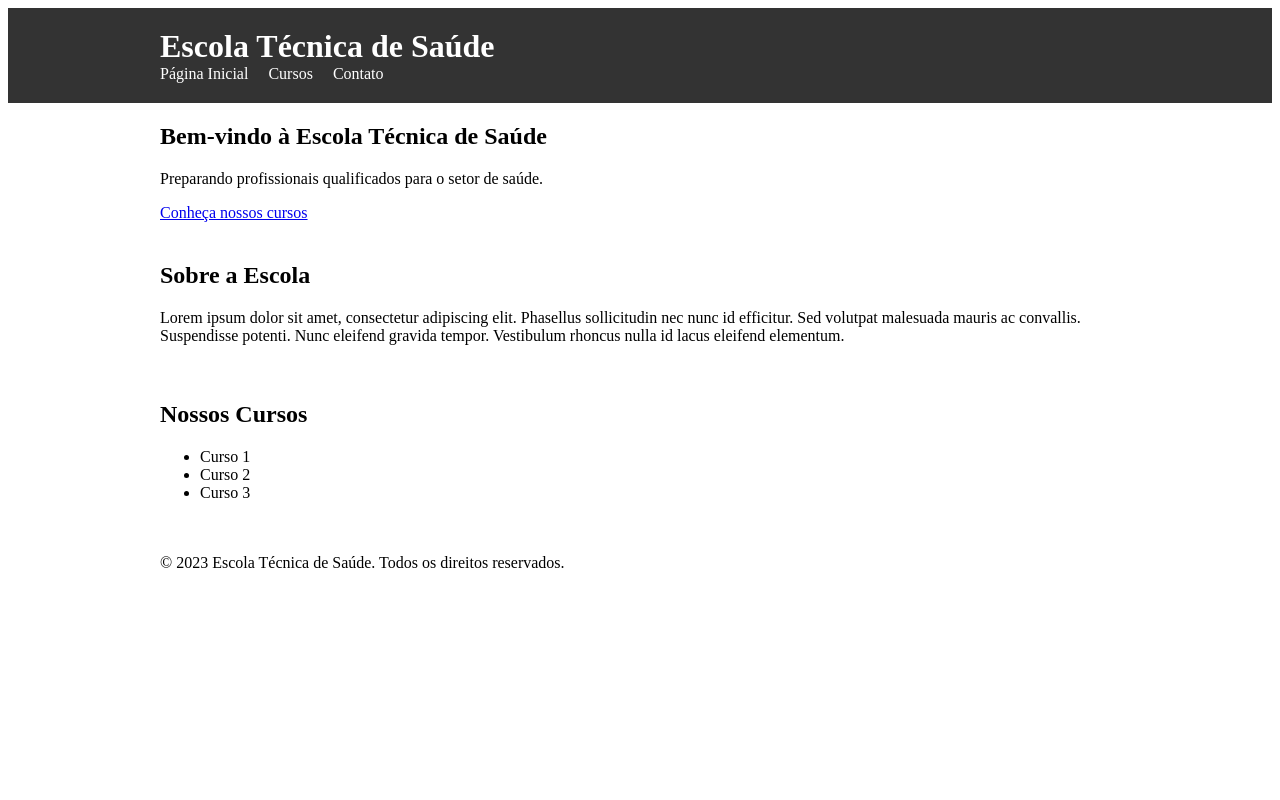
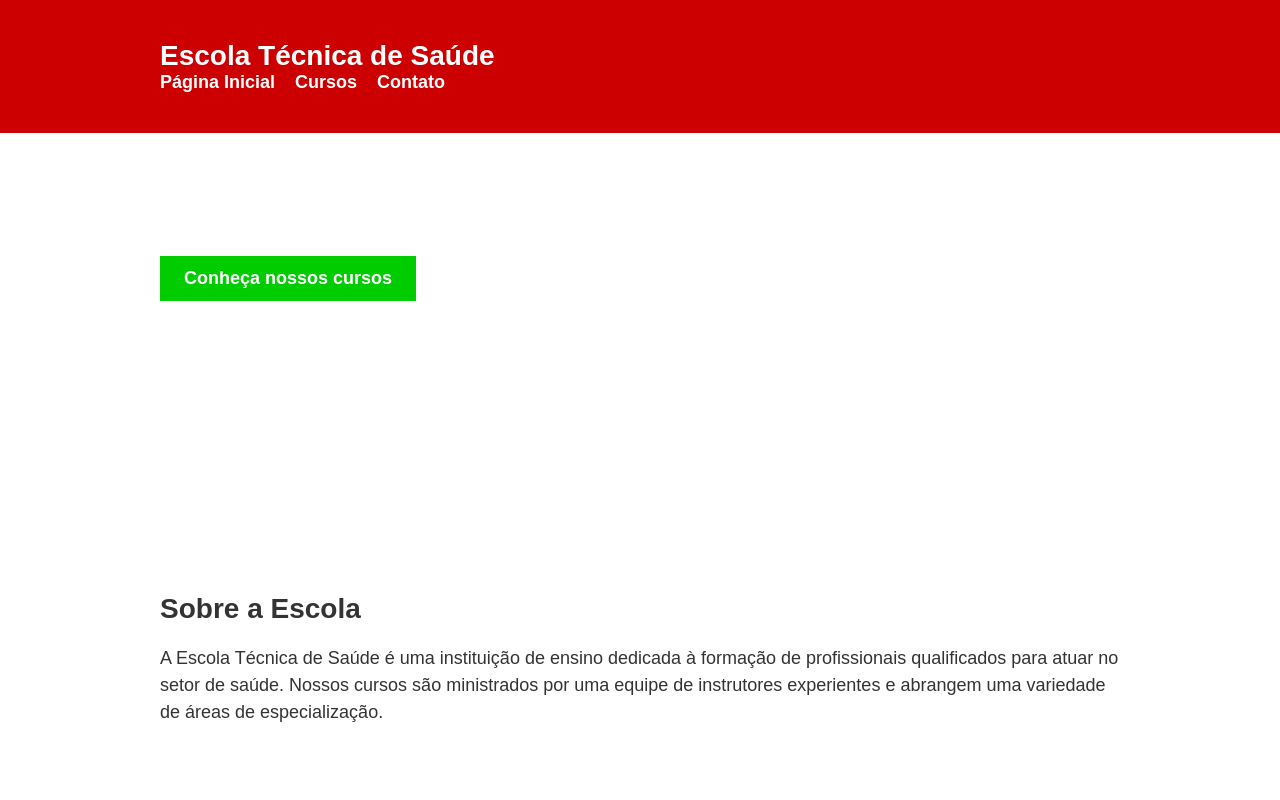
Before and after one commit to hiagokodato/escola_saude, a plain HTML site: page index.html in a window 1280 px wide. Shown: the top 800 px of the page. Drawn offline with Linux system fonts and the light colour scheme.

Commit message:
new_design

```diff
--- a/index.html
+++ b/index.html
@@ -3,7 +3,7 @@
 <head>
   <title>Escola Técnica de Saúde</title>
   <link rel="stylesheet" type="text/css" href="page1.css">
-  <script src="script.js"></script>
+  <script src="script1.js"></script>
 </head>
 <body>
   <header>
@@ -30,7 +30,7 @@
   <section id="about">
     <div class="container">
       <h2>Sobre a Escola</h2>
-      <p>Lorem ipsum dolor sit amet, consectetur adipiscing elit. Phasellus sollicitudin nec nunc id efficitur. Sed volutpat malesuada mauris ac convallis. Suspendisse potenti. Nunc eleifend gravida tempor. Vestibulum rhoncus nulla id lacus eleifend elementum.</p>
+      <p>A Escola Técnica de Saúde é uma instituição de ensino dedicada à formação de profissionais qualificados para atuar no setor de saúde. Nossos cursos são ministrados por uma equipe de instrutores experientes e abrangem uma variedade de áreas de especialização.</p>
     </div>
   </section>
 
--- a/page1.css
+++ b/page1.css
@@ -1,27 +1,29 @@
-<!DOCTYPE html>
-<html>
-<head>
-  <title>Cursos da Escola Técnica de Saúde</title>
-  <style>
+/* Estilos gerais */
 body {
   font-family: Arial, sans-serif;
   margin: 0;
   padding: 0;
-    }
-
-    header {
-      background-color: #333;
-      color: #fff;
-      padding: 20px;
+  background-color: #ffffff; /* Branco */
 }
 
 .container {
   max-width: 960px;
   margin: 0 auto;
+  padding: 20px;
 }
 
-    h1 {
+/* Estilos do cabeçalho */
+header {
+  background-color: #cc0000; /* Vermelho */
+  color: #ffffff; /* Branco */
+  padding: 20px;
+}
+
+header h1 {
   margin: 0;
+  font-size: 28px;
+  font-weight: bold;
+  color: #ffffff; /* Branco */
 }
 
 nav ul {
@@ -36,57 +38,111 @@
 }
 
 nav ul li a {
-      color: #fff;
+  color: #ffffff; /* Branco */
   text-decoration: none;
+  font-size: 18px;
+  font-weight: bold;
 }
 
-    section {
-      padding: 20px;
+/* Estilos do banner */
+#banner {
+  position: relative;
+  height: 400px;
+  overflow: hidden;
 }
 
-    h2 {
-      margin-top: 0;
+#banner .carousel-item {
+  height: 400px;
 }
 
-    ul.courses {
+#banner .carousel-caption {
+  position: absolute;
+  top: 50%;
+  left: 50%;
+  transform: translate(-50%, -50%);
+  text-align: center;
+}
+
+#banner h2 {
+  font-size: 36px;
+  font-weight: bold;
+  margin: 0;
+  margin-bottom: 20px;
+  color: #ffffff; /* Branco */
+}
+
+#banner p {
+  font-size: 18px;
+  margin-bottom: 20px;
+  color: #ffffff; /* Branco */
+}
+
+#banner .btn {
+  display: inline-block;
+  padding: 12px 24px;
+  background-color: #00cc00; /* Verde */
+  color: #ffffff; /* Branco */
+  text-decoration: none;
+  font-size: 18px;
+  font-weight: bold;
+}
+
+/* Estilos da seção "Sobre a Escola" */
+#about {
+  background-color: #ffffff; /* Branco */
+  padding: 40px;
+}
+
+#about h2 {
+  font-size: 28px;
+  font-weight: bold;
+  margin: 0;
+  margin-bottom: 20px;
+  color: #333333; /* Preto */
+}
+
+#about p {
+  font-size: 18px;
+  line-height: 1.5;
+  color: #333333; /* Preto */
+}
+
+/* Estilos da seção "Nossos Cursos" */
+#courses {
+  background-color: #f5f5f5;
+  padding: 40px;
+}
+
+#courses h2 {
+  font-size: 28px;
+  font-weight: bold;
+  margin: 0;
+  margin-bottom: 20px;
+  color: #333333; /* Preto */
+}
+
+#courses ul {
   list-style: none;
   padding: 0;
 }
 
-    ul.courses li {
+#courses li {
+  font-size: 18px;
+  line-height: 1.5;
   margin-bottom: 10px;
+  color: #555555; /* Cinza escuro */
 }
-  </style>
-</head>
-<body>
-  <header>
-    <div class="container">
-      <h1>Escola Técnica de Saúde</h1>
-      <nav>
-        <ul>
-          <li><a href="index.html">Página Inicial</a></li>
-          <li><a href="cursos.html">Cursos</a></li>
-          <li><a href="#">Contato</a></li>
-        </ul>
-      </nav>
-    </div>
-  </header>
 
-  <section id="cursos">
-    <div class="container">
-      <h2>Nossos Cursos</h2>
-      <ul class="courses">
-        <li>Técnico em Enfermagem</li>
-        <li>Cuidador de Idosos</li>
-        <li>Pronto Socorro</li>
-      </ul>
-    </div>
-  </section>
+/* Estilos do rodapé */
+footer {
+  background-color: #cc0000; /* Vermelho */
+  color: #ffffff; /* Branco */
+  padding: 20px;
+  text-align: center;
+}
 
-  <footer>
-    <div class="container">
-      <p>© 2023 Escola Técnica de Saúde. Todos os direitos reservados.</p>
-    </div>
-  </footer>
-</body>
-</html>
+footer p {
+  margin: 0;
+  font-size: 14px;
+  color: #ffffff; /* Branco */
+}
--- a/page2.css
+++ b/page2.css
@@ -1,24 +1,20 @@
-/* Estilos gerais */
 body {
   font-family: Arial, sans-serif;
   margin: 0;
   padding: 0;
+  background-color: #ffffff; /* Branco */
 }
 
-  .container {
-    max-width: 960px;
-    margin: 0 auto;
-  }
-
-  /* Estilos do cabeçalho */
 header {
-    background-color: #333;
-    color: #fff;
+  background-color: #cc0000; /* Vermelho */
+  color: #ffffff; /* Branco */
   padding: 20px;
 }
 
 header h1 {
   margin: 0;
+  font-size: 28px;
+  font-weight: bold;
 }
 
 nav ul {
@@ -33,31 +29,43 @@ body {
 }
 
 nav ul li a {
-    color: #fff;
+  color: #ffffff; /* Branco */
   text-decoration: none;
+  font-size: 18px;
+  font-weight: bold;
 }
 
-  /* Estilos da seção de cursos */
-  section {
-    padding: 20px;
+#banner {
+  position: relative;
+  height: 400px;
+  overflow: hidden;
 }
 
-  h2 {
-    margin-top: 0;
+#banner .carousel-item {
+  height: 400px;
 }
 
-  ul.courses {
-    list-style: none;
-    padding: 0;
+#banner .carousel-caption {
+  position: absolute;
+  top: 50%;
+  left: 50%;
+  transform: translate(-50%, -50%);
+  text-align: center;
 }
 
-  ul.courses li {
-    margin-bottom: 10px;
+#banner h2 {
+  font-size: 36px;
+  font-weight: bold;
+  margin: 0;
+  margin-bottom: 20px;
 }
 
-  /* Estilos do rodapé */
-  footer {
-    background-color: #f5f5f5;
-    padding: 20px;
-    text-align: center;
+#banner p {
+  font-size: 18px;
+  margin-bottom: 20px;
 }
+
+#banner .btn {
+  display: inline-block;
+  padding: 12px 24px;
+}
--- /dev/null
+++ b/script1.js
@@ -0,0 +1,34 @@
+// Função para exibir uma mensagem de boas-vindas
+function exibirMensagemBoasVindas() {
+    console.log('Bem-vindo à Escola Técnica de Saúde!');
+  }
+
+  // Função para mostrar os detalhes de um curso
+  function mostrarDetalhesCurso(curso) {
+    console.log('Detalhes do curso:', curso);
+  }
+
+  // Função para lidar com o clique no botão "Conheça nossos cursos"
+  function handleConhecerCursos() {
+    // Redirecionar o usuário para a página de cursos
+    window.location.href = 'cursos.html';
+  }
+
+  // Event listener para o carregamento completo da página
+  window.addEventListener('load', function() {
+    // Chamar a função de boas-vindas
+    exibirMensagemBoasVindas();
+
+    // Adicionar event listener para o botão "Conheça nossos cursos"
+    var btnConhecerCursos = document.querySelector('.btn');
+    btnConhecerCursos.addEventListener('click', handleConhecerCursos);
+
+    // Mostrar os detalhes de um curso específico quando clicado
+    var cursos = document.querySelectorAll('#courses ul li');
+    cursos.forEach(function(curso) {
+      curso.addEventListener('click', function() {
+        var nomeCurso = this.textContent;
+        mostrarDetalhesCurso(nomeCurso);
+      });
+    });
+  });
```
Also changed, not shown: cursos.html (+47 -7 lines), script.js (deleted). Lines whose indentation alone changed are shown as unchanged.
